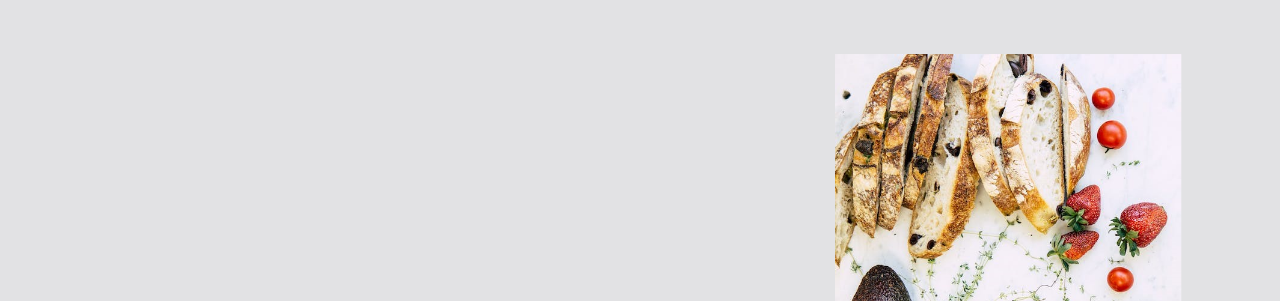
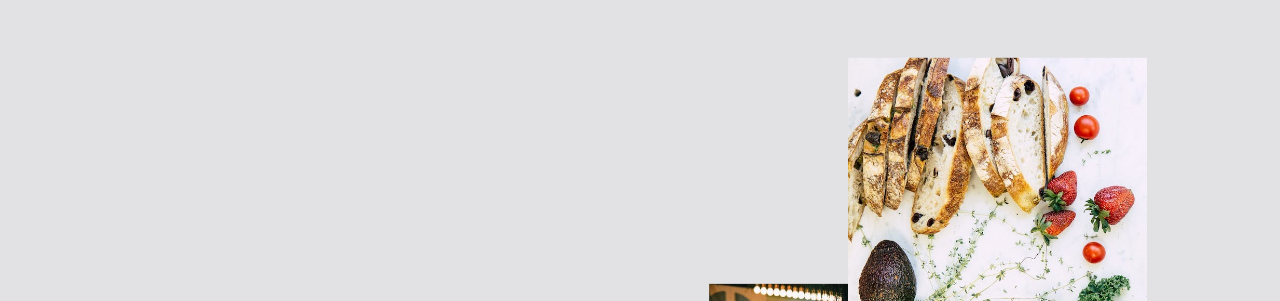
Before and after one commit to elinaasa/Ravintolaprojekti, a website built with Vite: page index.html in a window 1280 px wide. Shown: the part 90-391 px from the top of the page. Built offline with nearby package versions, Linux system fonts and the light colour scheme.

Commit message:
hero sizes tweaking

```diff
--- a/Public/Style/main.css
+++ b/Public/Style/main.css
@@ -32,7 +32,8 @@
 }
 
 #hero {
-  height: 90%;
+   height: 70%;
+   width: auto;
 }
 
 body {
@@ -130,7 +131,7 @@ nav a:active {
   flex-direction: column;
   justify-content: center;
   align-items: center;
-  margin-top: 100px; /* adding margin */
+  margin-top: 10px; /* adding margin */
 }
 
 .hero-container-right {
@@ -139,7 +140,7 @@ nav a:active {
   flex-direction: column;
   justify-content: center;
   align-items: center;
-  margin-top: 100px; /* adding margin */
+  margin-top: 10px; /* adding margin */
 }
 
 .hero-container-content {
@@ -174,8 +175,8 @@ nav a:active {
 }
 
 #food {
+  height: 90%;
   width: auto;
-  height: 1000px;
 }
 
 .lunch-container-content {
```
